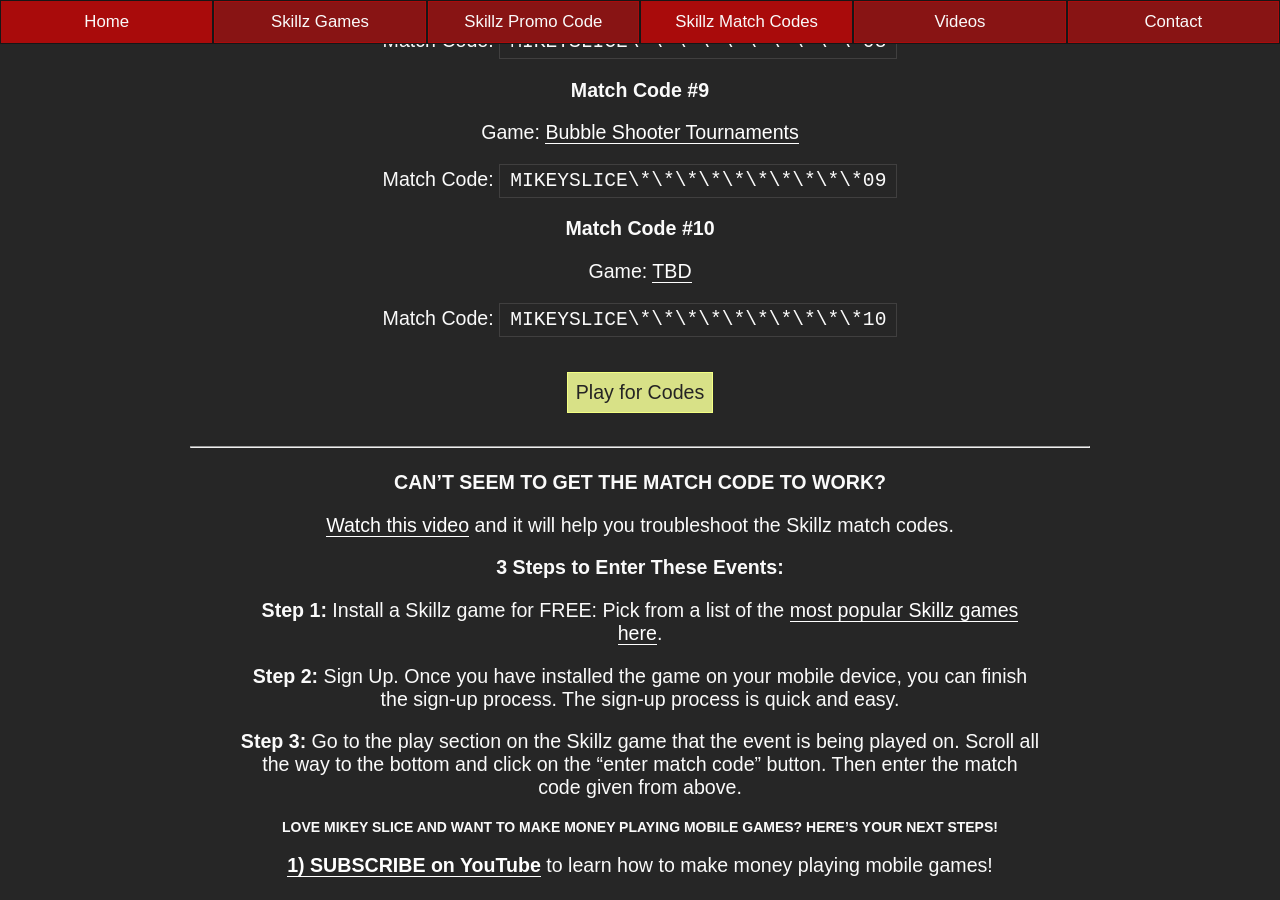
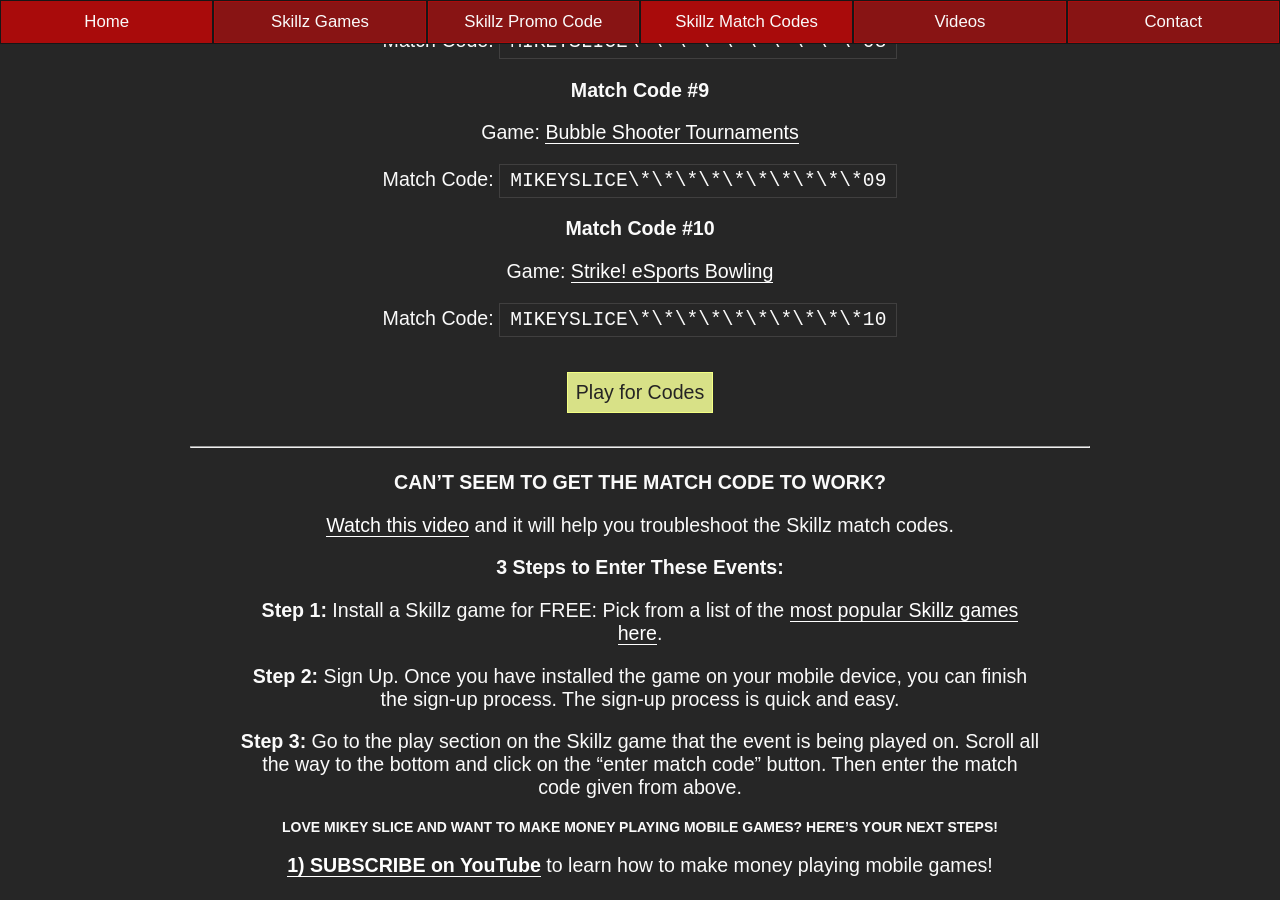
Before and after one commit to mikeyslice/esports-medium, a Jekyll site: the page built from skillz-match-codes.md, in a window 1280 px wide and 900 px high, scrolled down 4465 px. Built offline with Jekyll 4.4.1, drawn with Linux system fonts in a browser that asks for light colours.

Commit message:
Update Skillz Match Codes “skillz-match-codes”

```diff
--- a/_includes/pages/skillz-match-codes.html
+++ b/_includes/pages/skillz-match-codes.html
@@ -159,7 +159,7 @@
 
 <h3>Match Code #10</h3>
 
-<p>Game: <a href="/skillz-games/">TBD</a></p>
+<p>Game: <a href="/skillz-games/">Strike! eSports Bowling</a></p>
 
 <p>Match Code: <code>MIKEYSLICE\*\*\*\*\*\*\*\*\*\*10</code></p>
 
```
